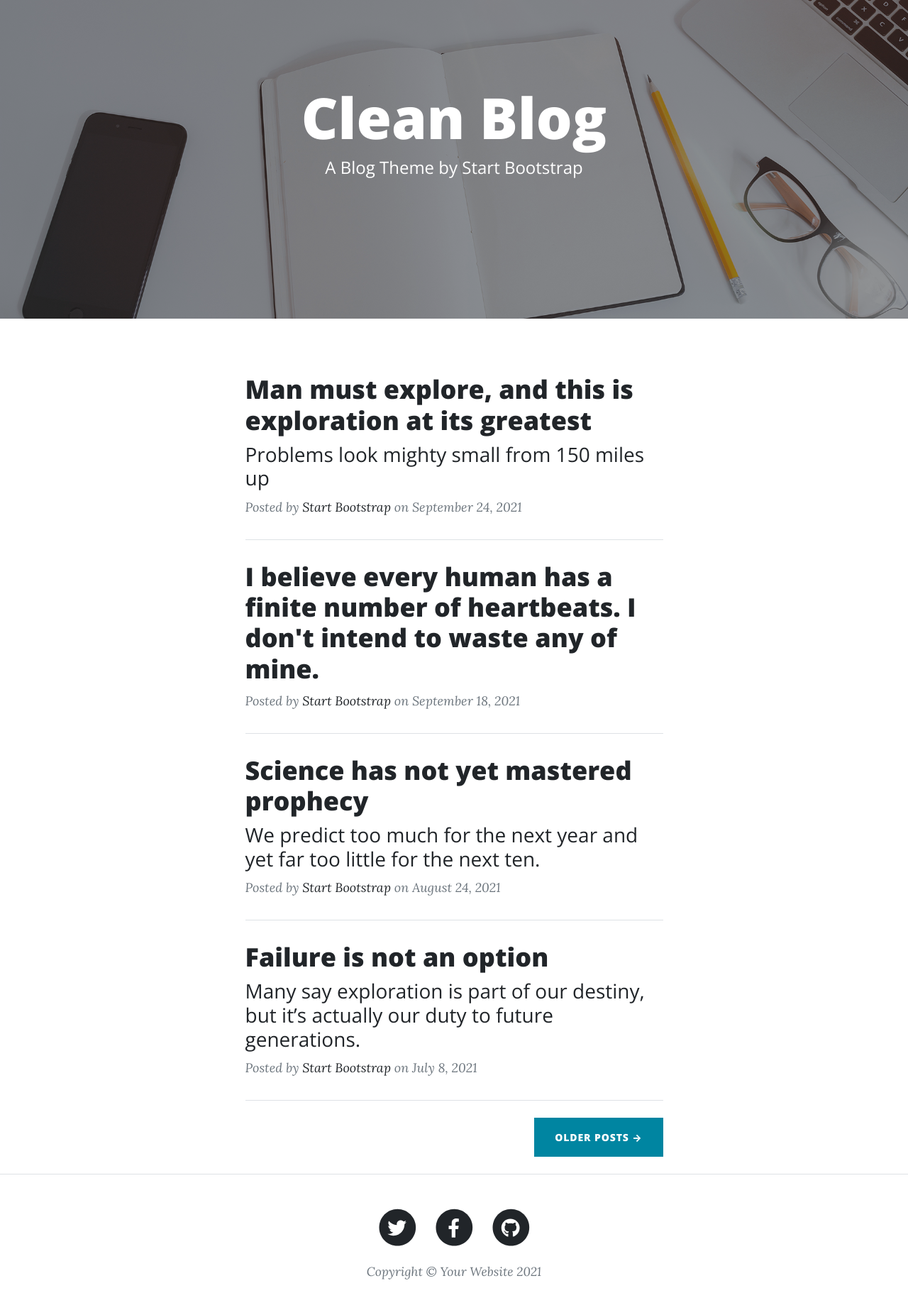
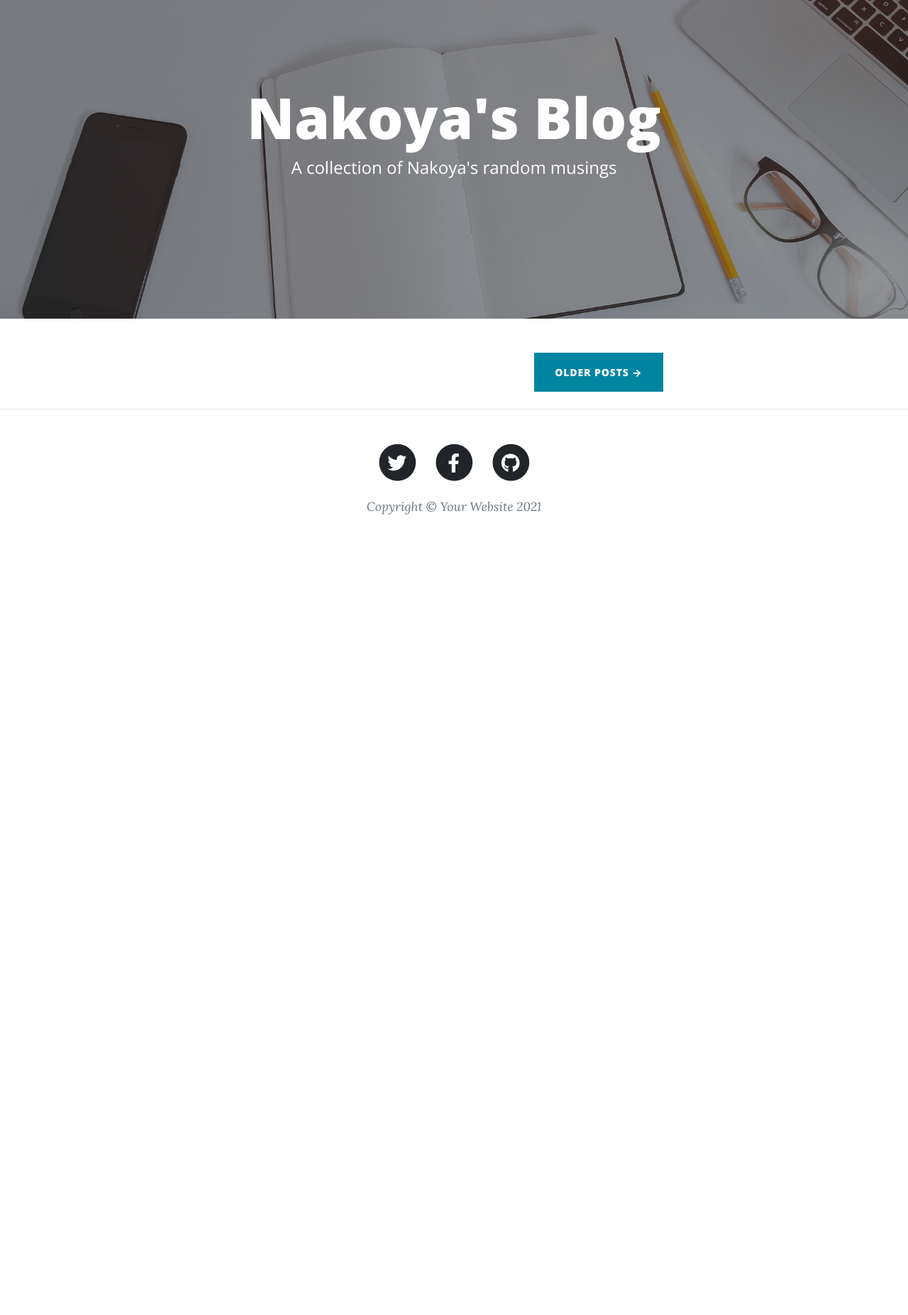
Before and after one commit to nakoyawilson/one-hundred-days, a Flask app: page / in a window 1280 px wide. Shown: the part 83-1936 px from the top of the page at 71% size. After the commit the page ends 808 px from the top, so only its background shows below. Run offline with Flask 2, Linux system fonts and the light colour scheme; some libraries are stand-ins or nearby versions.

Commit message:
Update blog title and subtitle

```diff
--- a/upgraded-blog/templates/index.html
+++ b/upgraded-blog/templates/index.html
@@ -5,8 +5,8 @@
         <div class="row gx-4 gx-lg-5 justify-content-center">
             <div class="col-md-10 col-lg-8 col-xl-7">
                 <div class="site-heading">
-                    <h1>Clean Blog</h1>
-                    <span class="subheading">A Blog Theme by Start Bootstrap</span>
+                    <h1>Nakoya's Blog</h1>
+                    <span class="subheading">A collection of Nakoya's random musings</span>
                 </div>
             </div>
         </div>
@@ -16,59 +16,22 @@
 <div class="container px-4 px-lg-5">
     <div class="row gx-4 gx-lg-5 justify-content-center">
         <div class="col-md-10 col-lg-8 col-xl-7">
+            {% for post in posts: %}
             <!-- Post preview-->
             <div class="post-preview">
-                <a href="post.html">
-                    <h2 class="post-title">Man must explore, and this is exploration at its greatest</h2>
-                    <h3 class="post-subtitle">Problems look mighty small from 150 miles up</h3>
+                <a href="{{ url_for('blog_post', blog_id=post.id) }}">
+                    <h2 class="post-title">{{ post.title }}</h2>
+                    <h3 class="post-subtitle">{{ post.subtitle }}</h3>
                 </a>
                 <p class="post-meta">
                     Posted by
-                    <a href="#!">Start Bootstrap</a>
-                    on September 24, 2021
+                    <a href="#!">{{ post.author }}</a>
+                    on {{ post.date }}
                 </p>
             </div>
             <!-- Divider-->
             <hr class="my-4" />
-            <!-- Post preview-->
-            <div class="post-preview">
-                <a href="post.html"><h2 class="post-title">I believe every human has a finite number of heartbeats. I don't intend to waste any of mine.</h2></a>
-                <p class="post-meta">
-                    Posted by
-                    <a href="#!">Start Bootstrap</a>
-                    on September 18, 2021
-                </p>
-            </div>
-            <!-- Divider-->
-            <hr class="my-4" />
-            <!-- Post preview-->
-            <div class="post-preview">
-                <a href="post.html">
-                    <h2 class="post-title">Science has not yet mastered prophecy</h2>
-                    <h3 class="post-subtitle">We predict too much for the next year and yet far too little for the next ten.</h3>
-                </a>
-                <p class="post-meta">
-                    Posted by
-                    <a href="#!">Start Bootstrap</a>
-                    on August 24, 2021
-                </p>
-            </div>
-            <!-- Divider-->
-            <hr class="my-4" />
-            <!-- Post preview-->
-            <div class="post-preview">
-                <a href="post.html">
-                    <h2 class="post-title">Failure is not an option</h2>
-                    <h3 class="post-subtitle">Many say exploration is part of our destiny, but it’s actually our duty to future generations.</h3>
-                </a>
-                <p class="post-meta">
-                    Posted by
-                    <a href="#!">Start Bootstrap</a>
-                    on July 8, 2021
-                </p>
-            </div>
-            <!-- Divider-->
-            <hr class="my-4" />
+            {% endfor %}
             <!-- Pager-->
             <div class="d-flex justify-content-end mb-4"><a class="btn btn-primary text-uppercase" href="#!">Older Posts →</a></div>
         </div>
```
